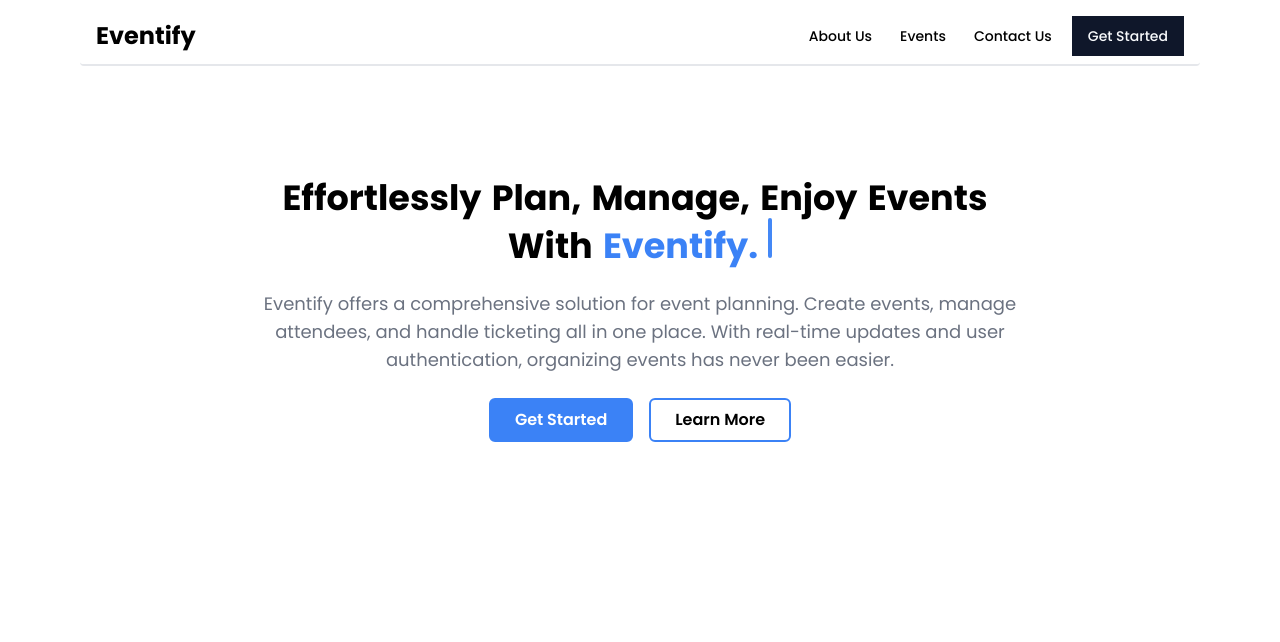
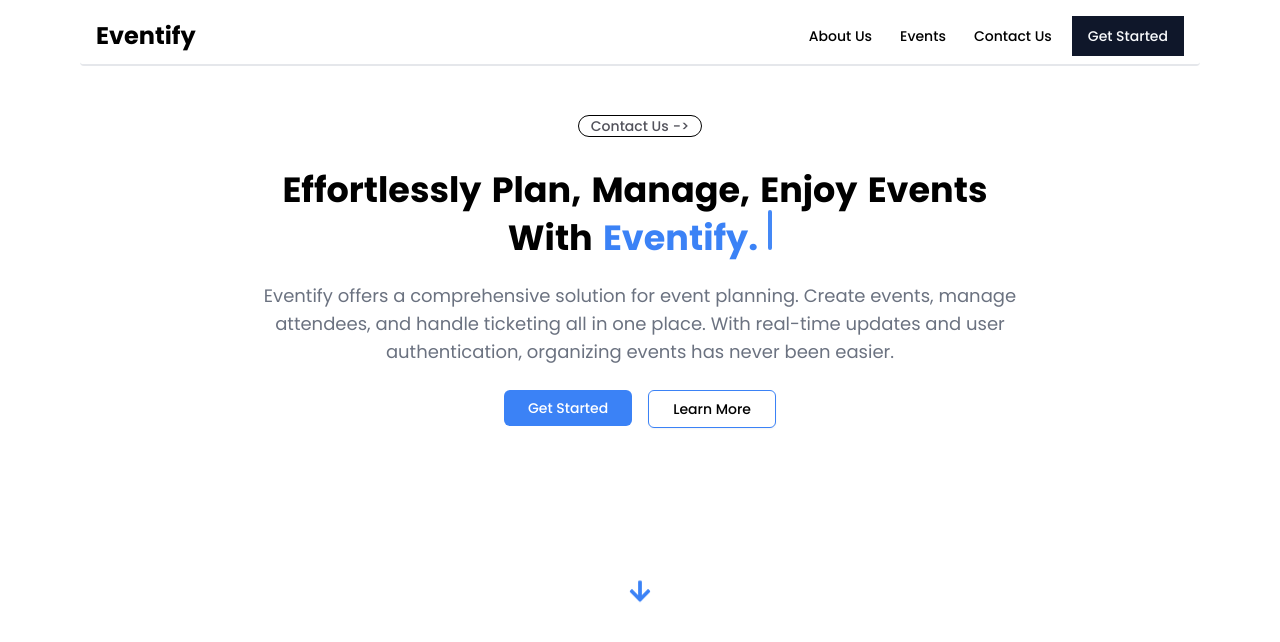
Before and after one commit to Ashakour1/Eventify, a React (Vite) app in the folder client/: page / in a window 1280 px wide. Shown: the top 642 px of the page. Built offline with nearby package versions, Linux system fonts and the light colour scheme.

Commit message:
Update HeroSection component with improved messaging and button styling

```diff
--- a/client/src/pages/Hero-section.jsx
+++ b/client/src/pages/Hero-section.jsx
@@ -4,6 +4,7 @@ import { Button } from "@/components/ui/button";
 import React from "react";
 import { Link } from "react-router-dom";
 import { TypewriterEffect } from "@/components/ui/typewriter-effect";
+import { FaArrowDown } from "react-icons/fa";
 
 const HeroSection = () => {
   const words = [
@@ -37,11 +38,23 @@ const HeroSection = () => {
     },
   ];
 
-
   return (
     <main className="">
-      <div className="max-w-[1040px] mx-auto min-h-screen">
-        <div className="flex flex-col justify-center items-center text-center w-9/12 mx-auto pt-24 space-y-6">
+      <div className="max-w-[1040px] mx-auto h-[540px]">
+        <div className="flex flex-col justify-center items-center text-center w-9/12 mx-auto pt-10 space-y-6">
+          <div className="inset-0">
+            <Link
+              className="px-3  text-sm font-medium inline-flex items-center justify-center border rounded-full  text-zinc-600 hover:text-black transition duration-150 ease-in-out w-full group border-black"
+              to="/contact"
+            >
+              <span className="relative inline-flex items-center">
+                Contact Us
+                <span className="tracking-normal text-primary-500 group-hover:translate-x-0.5 transition-transform duration-150 ease-in-out ml-1">
+                  -&gt;
+                </span>
+              </span>
+            </Link>
+          </div>
           <TypewriterEffect words={words} fontSize="text-3xl" />
 
           <p className="text-lg text-gray-500 ">
@@ -54,16 +67,22 @@ const HeroSection = () => {
             <Link to="/register">
               <button
                 type="button"
-                className="border-customBlue rounded-md border-2 bg-customBlue hover:bg-customBlue/90 px-6 py-2 text-white font-semibold"
+                className="rounded-md  bg-customBlue hover:bg-customBlue/90 px-6 py-2 text-white text-sm font-medium"
               >
                 Get Started
               </button>
             </Link>
             <Link to="/">
-              <button className="border-customBlue rounded-md border-2 bg-transparent hover:bg-none px-6 py-2 text-black font-semibold">
+              <button className="border-customBlue rounded-md border shadow-sm transition-colors bg-white hover:bg-none px-6 py-2 text-black text-sm font-medium">
                 Learn More
               </button>
             </Link>
+          </div>
+          <div class="  items-center pt-32  ">
+            <FaArrowDown
+              icon="mdi:arrow-down"
+              className="text-3xl text-blue-500 animate-bounce w-6 h-6"
+            ></FaArrowDown>
           </div>
         </div>
       </div>
```
